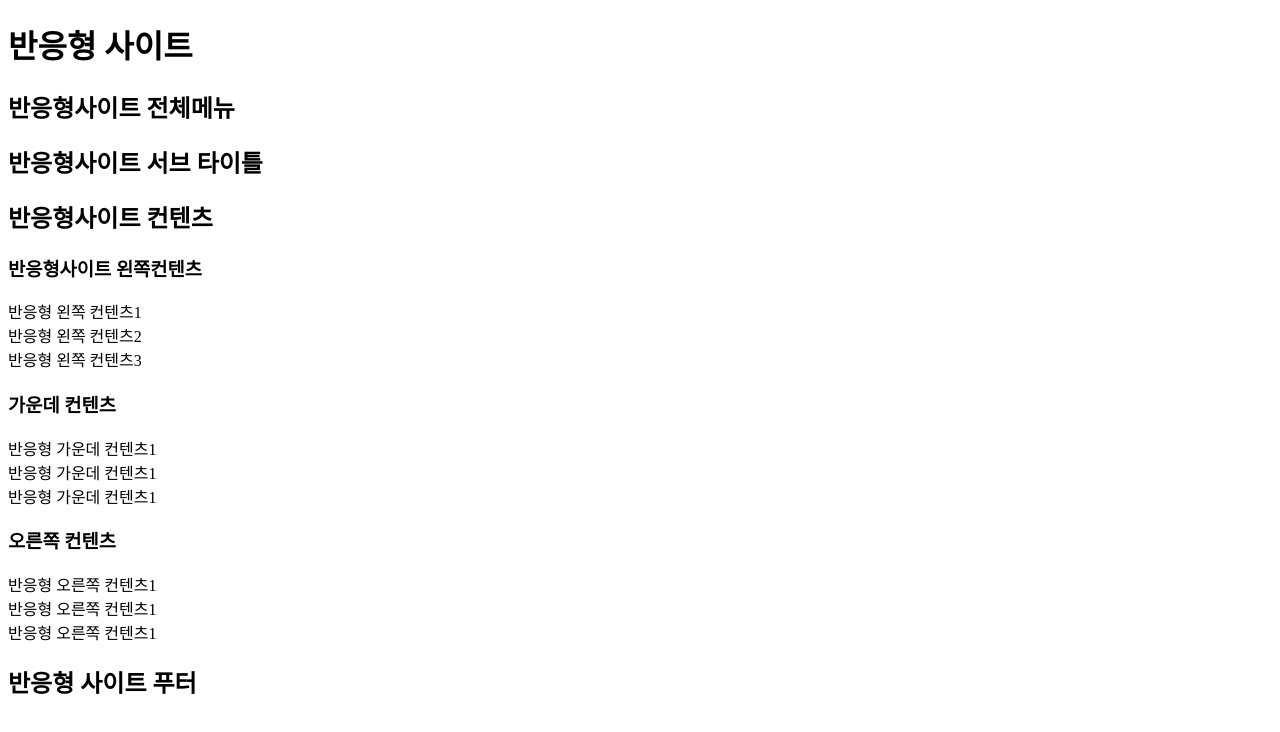
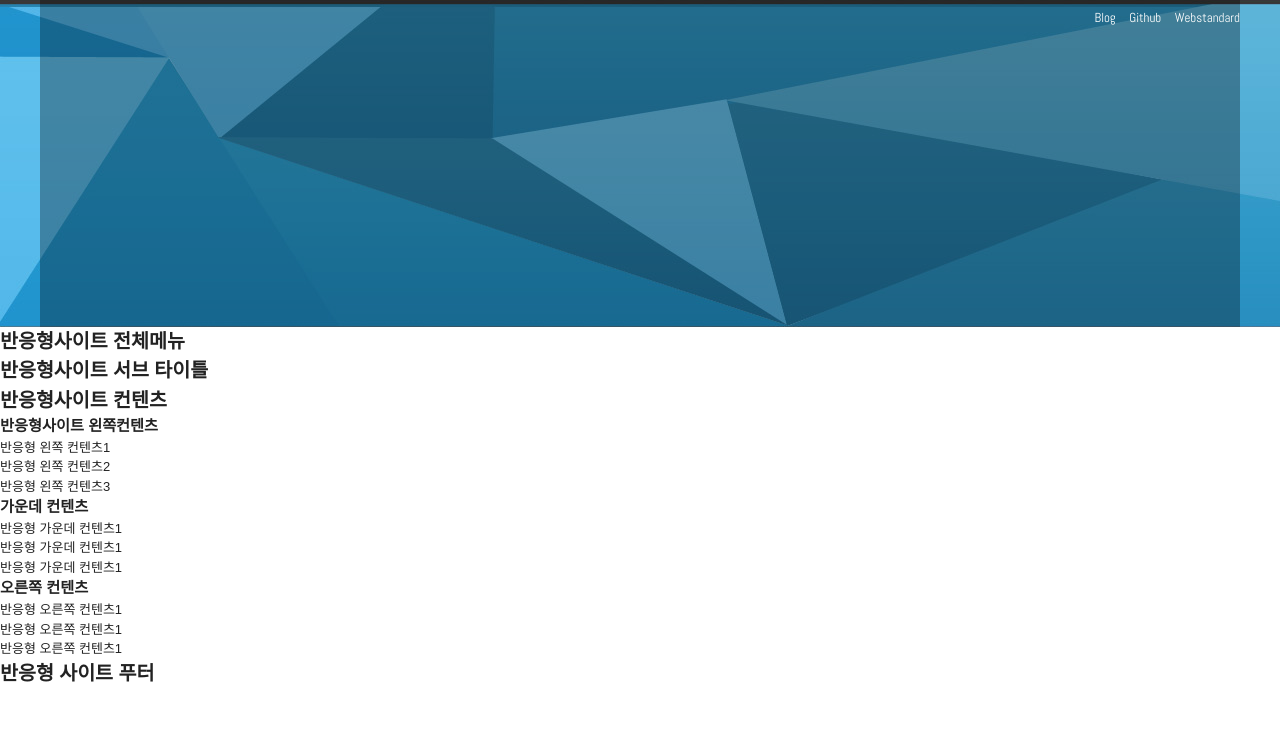
Before and after one commit to Chominsu98/Responsive_Web2, a plain HTML site: page 반응형웹구성/Responsive_project/index.html in a window 1280 px wide. Drawn offline with Linux system fonts and the light colour scheme.

Commit message:
상단메뉴바 구성-transition도입

```diff
--- a/반응형웹구성/Responsive_project/css/reset.css
+++ b/반응형웹구성/Responsive_project/css/reset.css
@@ -0,0 +1,9 @@
+/* 여백 초기화 */
+body, div, ul, li, dl, dd, dt, ol, h1, h2, h3, h4, h5, h6, input, fieldset, legend, p, select, table, th, td, tr, textarea, button, form, figure, figcaption {margin:0; padding:0;}
+
+/* a 링크 초기화 */
+a {color: #222; text-decoration: none;}
+a:hover {color: #2698cb;}
+
+/* 폰트 초기화 */
+body, input, textarea, select, button, table {font-family: 'Nanum Gothic', AppleSDGothicNeo-Regular,'Malgun Gothic','맑은 고딕',dotum,'돋움',sans-serif; color: #222; font-size: 13px; line-height: 1.5;}
--- a/반응형웹구성/Responsive_project/css/style.css
+++ b/반응형웹구성/Responsive_project/css/style.css
@@ -0,0 +1,16 @@
+/* 레이아웃 */
+#header{background:url(../img/header_bg.jpg) repeat-x center top ;}
+
+/* 컨테이너-가운데로 정렬시키는 용도 */
+.container{width: 1200px;margin: 0 auto;background: rgba(0,0,0,0.3);}
+
+/* 헤더 클래스는 그냥 편의상 임시로 높이를 줘본것 */
+.header{height: 327px;}
+.header .header-menu{text-align: right;}
+.header .header-menu a{color:#fff;padding: 8px 0px 6px 10px; display: inline-block;transition: color 0.3s ease; font-family: 'Abel', sans-serif;}
+.header-menu a:hover{color:#ccc;}
+
+@media (max-width:1220px){
+    .container{width: 100%;}
+    .row{padding: 0px 15px;}
+}
--- a/반응형웹구성/Responsive_project/index.html
+++ b/반응형웹구성/Responsive_project/index.html
@@ -21,6 +21,9 @@
     <link rel="icon" href="icon/favicon-64.png" sizes="64x64">
     <link rel="icon" href="icon/favicon-128.png" sizes="128x128">
 
+    <!-- 웹 폰트 -->
+    <link href="https://fonts.googleapis.com/css?family=Abel&display=swap" rel="stylesheet">
+
        <!-- HTLM5shiv ie6~8 -->
     <!--[if lt IE 9]>
         <script src="js/html5shiv.min.js"></script>
@@ -35,8 +38,19 @@
 </head>
 <body>
 
-    <header>
-        <h1>반응형 사이트</h1>
+    <header id="header">
+        <div class="container">
+            <div class="row">
+                <div class="header">
+                    <div class="header-menu">
+                        <a href="#">Blog</a>
+                        <a href="#">Github</a>
+                        <a href="#">Webstandard</a>
+                    </div>
+                </div>
+            </div>
+        </div>
+
     </header>
     <nav>
         <h2>반응형사이트 전체메뉴</h2>
```
Also changed, not shown: 반응형웹공부메모.txt.
